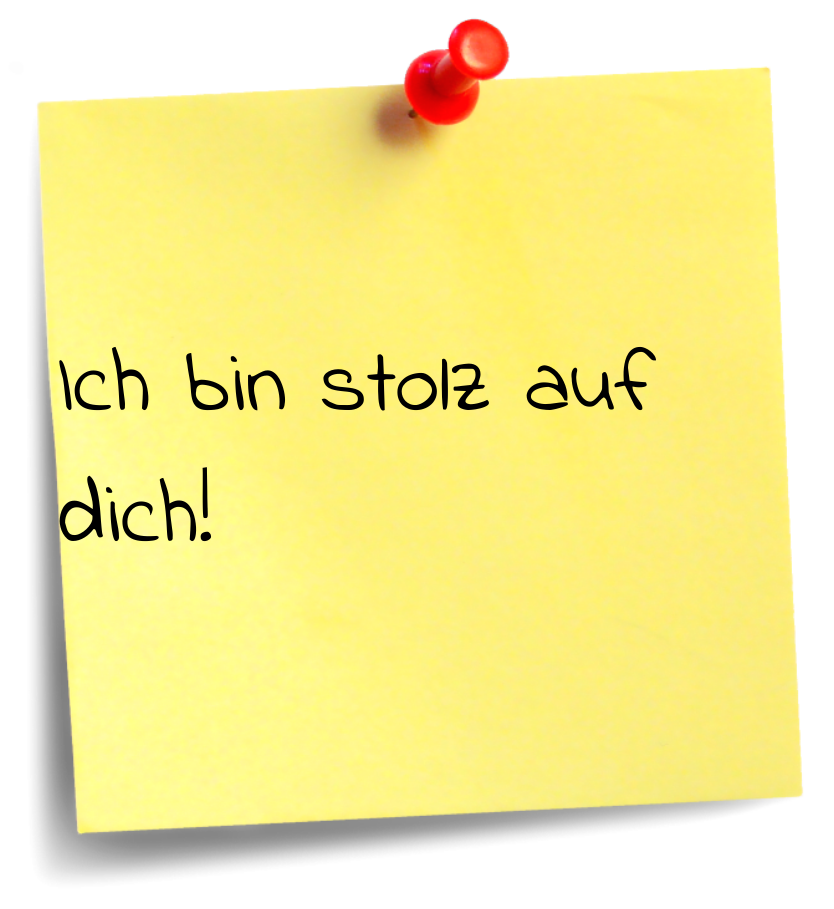
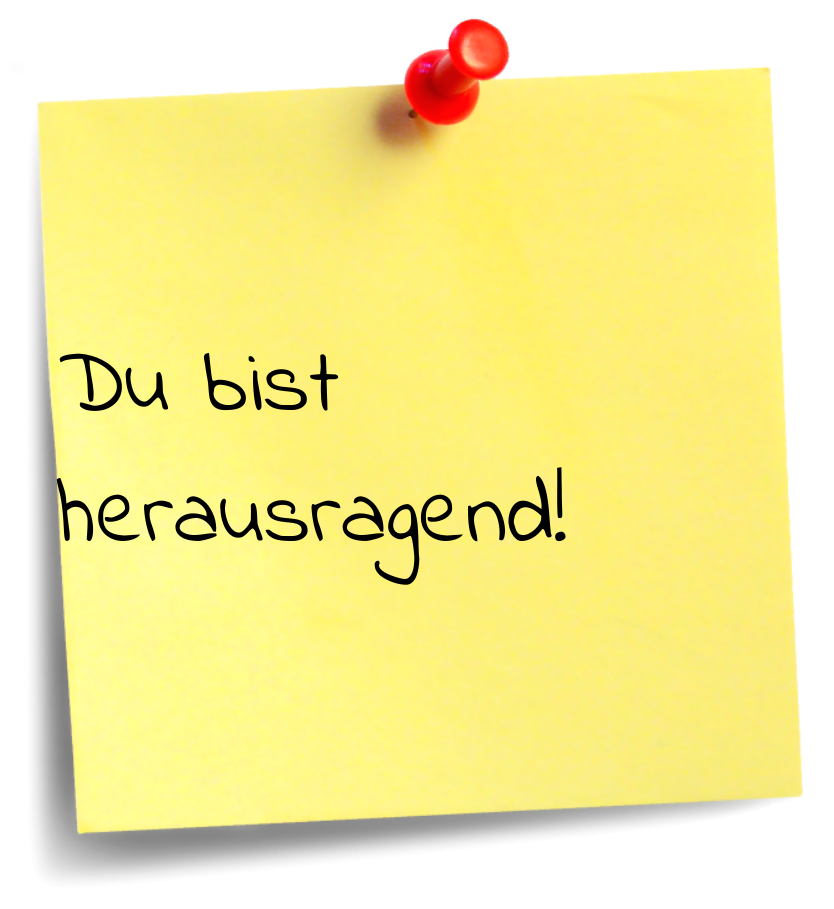
Before and after one commit to HRW-Studie/HRW-Studie4.github.io, a plain HTML site: page index.html in a window 1280 px wide. Shown: the whole page, without its empty margins (228-1062 px from the left). Drawn offline with Linux system fonts and the light colour scheme.

Commit message:
Update index.html

```diff
--- a/index.html
+++ b/index.html
@@ -10,7 +10,7 @@
   <body>
     <div class="Bild">
         <img src="postit.png" alt="Post it">
-        <span>Ich bin stolz auf dich!</span>
+        <span>Du bist herausragend!</span>
     </div>
   </body>
 </html>
```
